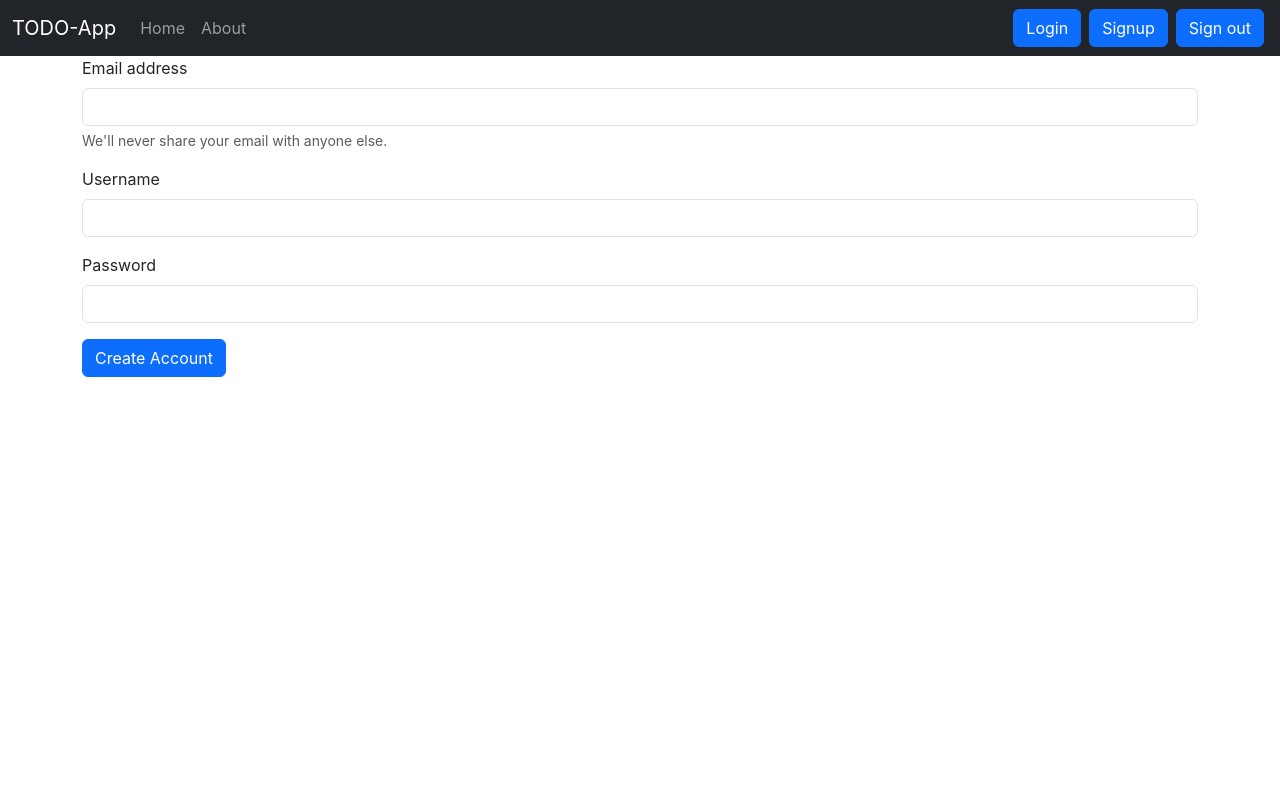
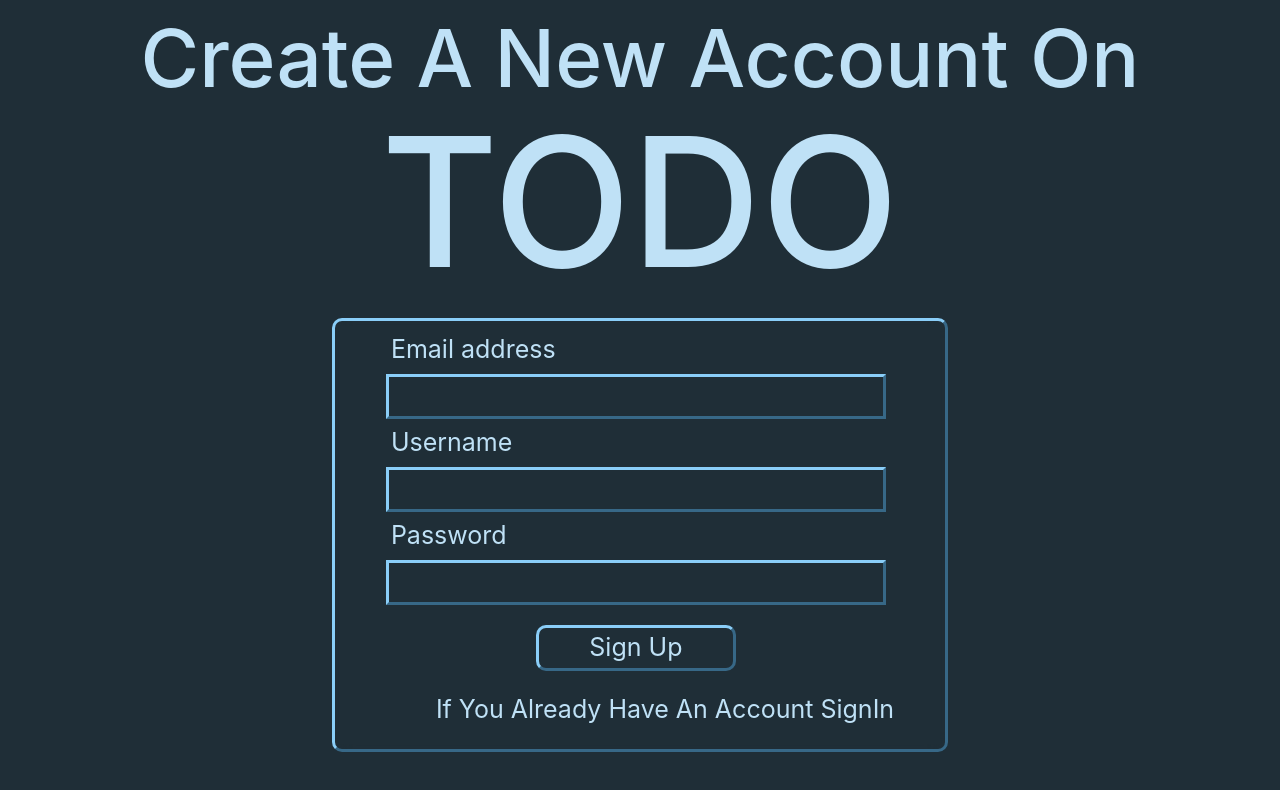
Before and after one commit to EspadaAizen/todo-app, a React (Create React App) app: page /signup in a window 1280 px wide. Shown: the top 790 px of the page. Built offline with nearby package versions, Linux system fonts and the light colour scheme.

Commit message:
#updated

```diff
--- a/src/App.js
+++ b/src/App.js
@@ -4,23 +4,22 @@ import {
   Routes,
   Route
 } from "react-router-dom";
-import Navbar from './components/Navbar';
 import { Home } from './components/Home';
 import About from './components/About';
 import NoteState from './context/notes/NoteState';
 import Signup from './components/Signup';
 import Login from './components/Login';
+import StartupPG from './components/StartupPG';
 
 function App() {
   return (
     <>
       <NoteState>
         <Router>
-          <Navbar />
-
           <div className="container">
             <Routes>
-              <Route exact path="/" element={<Home />} />
+            <Route exact path="/" element={<StartupPG />} />
+              <Route exact path="/home" element={<Home />} />
               <Route exact path="/about" element={<About />} />
               <Route exact path="/login" element={<Login />} />
               <Route exact path="/signup" element={<Signup />} />
--- a/src/components/Home.js
+++ b/src/components/Home.js
@@ -1,9 +1,10 @@
 import Notes from './Notes';
-
+import Navbar from './Navbar';
 export const Home = () => {
 
     return (
         <div>
+            <Navbar/>
             <Notes/>
         </div>
     )
--- a/src/components/Login.js
+++ b/src/components/Login.js
@@ -1,5 +1,6 @@
 import React, { useState } from 'react';
-import { useNavigate } from 'react-router-dom';
+import { useNavigate,Link } from 'react-router-dom';
+import '../styles/Auth.css';
 
 const Login = (props) => {
     const [credentials, setCredentials] = useState({ email: "", password: "" });
@@ -31,18 +32,22 @@ const Login = (props) => {
     };
 
     return (
-        <div>
+        <div className='login'>
             <form onSubmit={handleSubmit}>
-                <div className="mb-3">
-                    <label className="form-label">Email address</label>
-                    <input type="email" className="form-control" value={credentials.email} onChange={onChange} name="email" /> {/* Add name attribute */}
-                    <div id="emailHelp" className="form-text">We'll never share your email with anyone else.</div>
+                <div className="email">
+                    <label>Email address</label>
                 </div>
-                <div className="mb-3">
-                    <label htmlFor="password" className="form-label">Password</label>
-                    <input type="password" className="form-control" value={credentials.password} onChange={onChange} name="password" id="password" />
+                    <div className='authT'>
+                    <input type="email"  value={credentials.email} onChange={onChange} name="email" className='authTxt'/> {/* Add name attribute */}
+                    </div>
+                <div className="pass">
+                    <label htmlFor="password" >Password</label>
                 </div>
-                <button type="submit" className="btn btn-primary">Submit</button>
+                    <div className='authT'>
+                    <input type="password"  value={credentials.password} onChange={onChange} name="password" id="password" className='authTxt' />
+                    </div>
+                <button type="submit" className="submit">Login</button>
+                <p>If You Don't Have An Account <Link to="/signup" >SignUp  </Link></p>
             </form>
         </div>
     );
--- a/src/components/Navbar.js
+++ b/src/components/Navbar.js
@@ -27,8 +27,6 @@ const Navbar = () => {
                         </li>
                     </ul>
                     <form className="d-flex">
-                    <Link className="btn btn-primary mx-1" to="/login" role="button">Login</Link>
-                    <Link className="btn btn-primary mx-1" to="/signup" role="button">Signup</Link>
                     <button className='btn btn-primary mx-1' onClick={handleLogout}>Sign out</button>
                     </form>
                 </div>
--- a/src/components/Signup.js
+++ b/src/components/Signup.js
@@ -1,24 +1,33 @@
-import React, { useState } from 'react';
-import { useNavigate } from 'react-router-dom';
+import React, { useState } from "react";
+import { useNavigate, Link } from "react-router-dom";
+import "../styles/Auth.css";
 
 const Signup = () => {
-    const [credentials, setCredentials] = useState({ email: "", name: "", password: "" });
+  const [credentials, setCredentials] = useState({
+    email: "",
+    name: "",
+    password: "",
+  });
   let navigate = useNavigate();
 
   const handleSubmit = async (e) => {
     e.preventDefault();
     const response = await fetch("http://localhost:5000/api/auth/createuser", {
-            method: 'POST',
+      method: "POST",
       headers: {
-                'Content-Type': 'application/json'
+        "Content-Type": "application/json",
       },
-            body: JSON.stringify({ email: credentials.email, name: credentials.name, password: credentials.password })
+      body: JSON.stringify({
+        email: credentials.email,
+        name: credentials.name,
+        password: credentials.password,
+      }),
     });
     const json = await response.json();
     console.log(json);
     if (json.success) {
       // Save the auth token and redirect
-            localStorage.setItem('token', json.authtoken);
+      localStorage.setItem("token", json.authtoken);
       navigate("/");
     } else {
       alert("Invalid credentials");
@@ -30,25 +39,63 @@ const Signup = () => {
   };
 
   return (
-        <div>
+    <div className="signupMainDiv">
+      <div className="SUheading">
+        <h2>Create A New Account On</h2>
+        <h1>TODO</h1>
+      </div>
+      <div className="signupMain">
+        <div className="signup">
           <form onSubmit={handleSubmit}>
-                <div className="mb-3">
-                    <label className="form-label">Email address</label>
-                    <input type="email" className="form-control" value={credentials.email} onChange={onChange} name="email" required />
-                    <div id="emailHelp" className="form-text">We'll never share your email with anyone else.</div>
+            <div className="email">
+              <label>Email address</label>
             </div>
-                <div className="mb-3">
-                    <label className="form-label">Username</label>
-                    <input type="text" className="form-control" value={credentials.name} onChange={onChange} name="name" required />
+            <div className="authT">
+              <input
+                type="email"
+                value={credentials.email}
+                onChange={onChange}
+                name="email"
+                required
+                className="authTxt"
+              />
             </div>
-                <div className="mb-3">
-                    <label htmlFor="password" className="form-label">Password</label>
-                    <input type="password" className="form-control" value={credentials.password} onChange={onChange} name="password" id="password" required />
+            <div className="uname">
+              <label>Username</label>
             </div>
-                <button type="submit" className="btn btn-primary">Create Account</button>
+            <div className="authT">
+              <input
+                type="text"
+                value={credentials.name}
+                onChange={onChange}
+                name="name"
+                required
+                className="authTxt"
+              />
+            </div>
+            <div className="pass">
+              <label htmlFor="password">Password</label>
+            </div>
+            <div className="authT">
+              <input
+                type="password"
+                value={credentials.password}
+                onChange={onChange}
+                name="password"
+                id="password"
+                required
+                className="authTxt"
+              />
+            </div>
+            <button type="submit" className="submit">
+              Sign Up
+            </button>
+            <p>If You Already Have An Account <Link to="/" >SignIn</Link></p>
           </form>
         </div>
+      </div>
+    </div>
   );
-}
+};
 
 export default Signup;
--- /dev/null
+++ b/src/components/StartupPG.js
@@ -0,0 +1,20 @@
+import React from 'react'
+import '../styles/startupPG.css';
+import Login from './Login';
+const StartupPG = () => {
+  return (
+    <div className='mainDiv'>
+      <div className='heading'>
+        <h2>Welcome To</h2>
+        <h1>TODO</h1>
+      </div>
+      <div className='Auth'>
+        <div className='login'>
+            <Login/>
+        </div>
+      </div>
+    </div>
+  )
+}
+
+export default StartupPG
--- /dev/null
+++ b/src/styles/Auth.css
@@ -0,0 +1,127 @@
+/* Login page */
+.login{
+    margin:5px;
+    font-size: 25px;
+    width: 600px;
+    display: flex;
+    justify-content: center;
+    align-items: center;
+    flex-direction: column;
+
+}
+
+.email label{
+    color:rgb(191, 225, 246);
+    margin: 5px;
+}
+.uname label{
+    color:rgb(191, 225, 246);
+    margin: 5px;
+}
+.pass label{
+    color:rgb(191, 225, 246);
+    margin: 5px;
+}
+.authTxt{
+    border:solid  rgb(147, 210, 250);
+    width: 500px;
+    outline: none;
+    border-right: solid rgb(55, 104, 135);
+    border-left: solid rgb(138, 206, 248);
+    border-top: solid rgb(138, 206, 248);
+    border-bottom: solid rgb(55, 104, 135);
+}
+.authTxt:focus{
+    border-left: solid rgb(55, 104, 135);
+    border-right: solid rgb(138, 206, 248);
+    border-bottom: solid rgb(138, 206, 248);
+    border-top: solid rgb(55, 104, 135);
+}
+.submit{
+    color:rgb(191, 225, 246);
+    margin:20px;
+    margin-left: 150px;
+    width: 200px;
+    justify-content: center;
+    align-items: center;
+    border-radius: 10px;
+    border-right: solid rgb(55, 104, 135);
+    border-left: solid rgb(138, 206, 248);
+    border-top: solid rgb(138, 206, 248);
+    border-bottom: solid rgb(55, 104, 135);
+}
+.submit:hover{
+    border-left: solid rgb(55, 104, 135);
+    border-right: solid rgb(138, 206, 248);
+    border-bottom: solid rgb(138, 206, 248);
+    border-top: solid rgb(55, 104, 135);
+}
+.login p{
+    margin-left: 50px;
+    color:rgb(191, 225, 246);
+}
+.login a{
+    color:rgb(191, 225, 246);
+    text-decoration: none;
+}
+.login a:hover{
+    color:rgb(55, 104, 135);
+
+}
+
+/* SignUP page */
+
+.signupMainDiv{
+    display: flex;
+    flex-direction: column;
+    justify-content: center;
+    align-items: center;
+}
+
+.signupMain{
+    border-radius: 10px;
+    border-right: solid rgb(55, 104, 135);
+    border-left: solid rgb(138, 206, 248);
+    border-top: solid rgb(138, 206, 248);
+    border-bottom: solid rgb(55, 104, 135);
+    background-color: transparent;
+    backdrop-filter: blur(10px);
+    margin-top: -10px;
+}
+.signup{
+    margin:5px;
+    font-size: 25px;
+    width: 600px;
+    display: flex;
+    justify-content: center;
+    align-items: center;
+    flex-direction: column;
+}
+.SUheading{
+    color:rgb(191, 225, 246);
+    margin: 10px;
+    display: flex;
+    flex-direction: column;
+    justify-content: center;
+    align-items: center;
+
+}
+.SUheading h2{
+    font-size: 80px;
+}
+.SUheading h1{
+    margin-top: -20px;
+    font-size: 180px;
+}
+.signup p{
+    margin-left: 50px;
+    color:rgb(191, 225, 246);
+}
+.signup a{
+    color:rgb(191, 225, 246);
+    text-decoration: none;
+}
+.signup a:hover{
+    color:rgb(55, 104, 135);
+
+}
--- /dev/null
+++ b/src/styles/startupPG.css
@@ -0,0 +1,37 @@
+*{
+    background-color: rgb(31, 46, 55);
+    color: aliceblue;
+}
+.mainDiv{
+    display: flex;
+    flex-direction: column;
+    justify-content: center;
+    align-items: center;
+}
+.heading{
+    color:rgb(191, 225, 246);
+    margin: 10px;
+    display: flex;
+    flex-direction: column;
+    justify-content: center;
+    align-items: center;
+
+}
+.heading h2{
+    font-size: 80px;
+}
+.heading h1{
+    margin-top: -20px;
+    font-size: 180px;
+}
+
+.Auth{
+    border-radius: 10px;
+    border-right: solid rgb(55, 104, 135);
+    border-left: solid rgb(138, 206, 248);
+    border-top: solid rgb(138, 206, 248);
+    border-bottom: solid rgb(55, 104, 135);
+    background-color: transparent;
+    backdrop-filter: blur(10px);
+    margin-top: 2%;
+}
```
Lines whose indentation alone changed are shown as unchanged.
